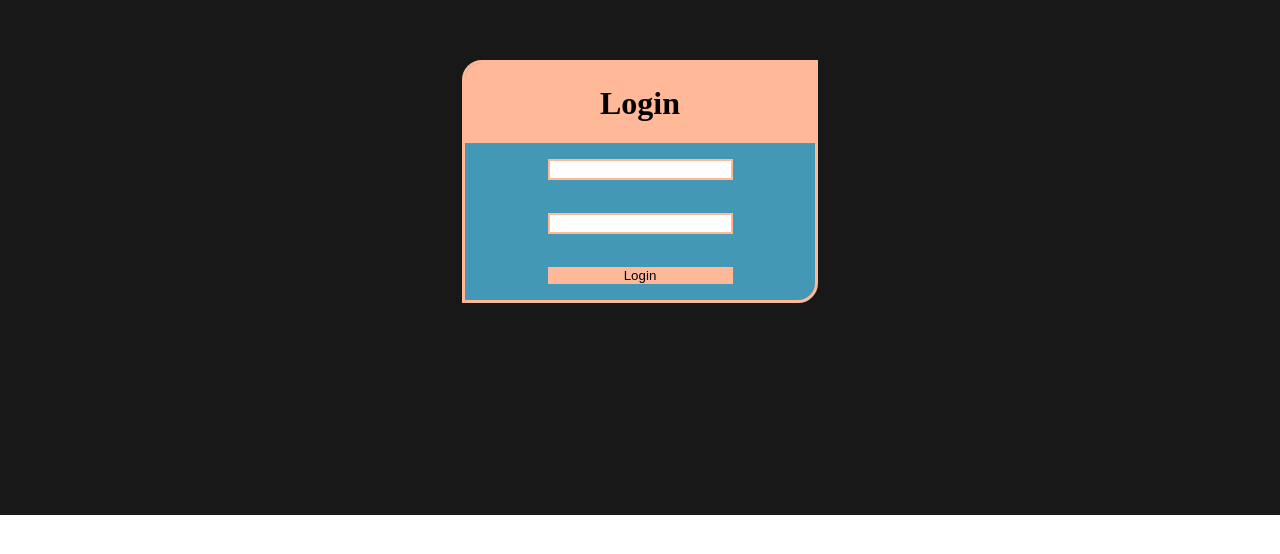
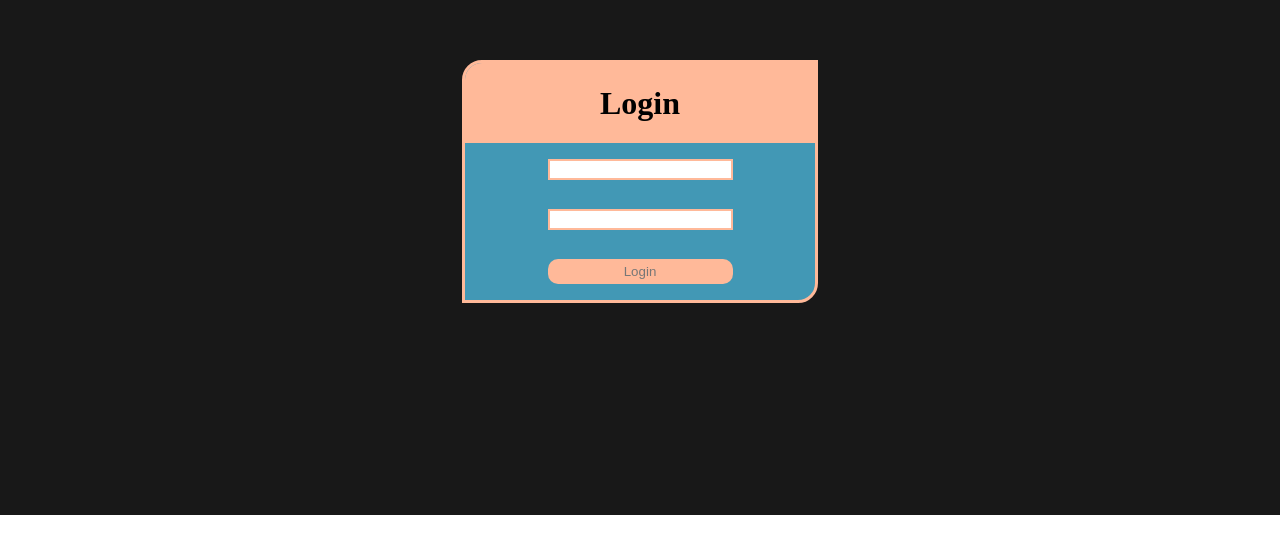
Before and after one commit to Northon-gracik/nextjs, a Next.js app: page / in a window 1280 px wide. Shown: the part 152-706 px from the top of the page. Built offline with nearby package versions, Linux system fonts and the light colour scheme.

Commit message:
Update index.jsx

```diff
--- a/pages/index.jsx
+++ b/pages/index.jsx
@@ -55,9 +55,7 @@ const Form = styled.form`
   flex-direction: column;
   height: 125px;
   justify-content: space-between;
-  .h1{
-    color: ${({ theme }) => theme.colors.Dark.text}
-  }
+
 
 `
 
@@ -67,6 +65,9 @@ const Input = styled.input`
 const Button = styled.button`
   background-color: ${({ theme }) => theme.colors.Dark.contrast};
   border: 0px;
+  color: ${({ theme }) => theme.colors.Dark.text};
+  padding: 5px;
+  border-radius: 10px;
 `
 
 function Home( props ) {
```
